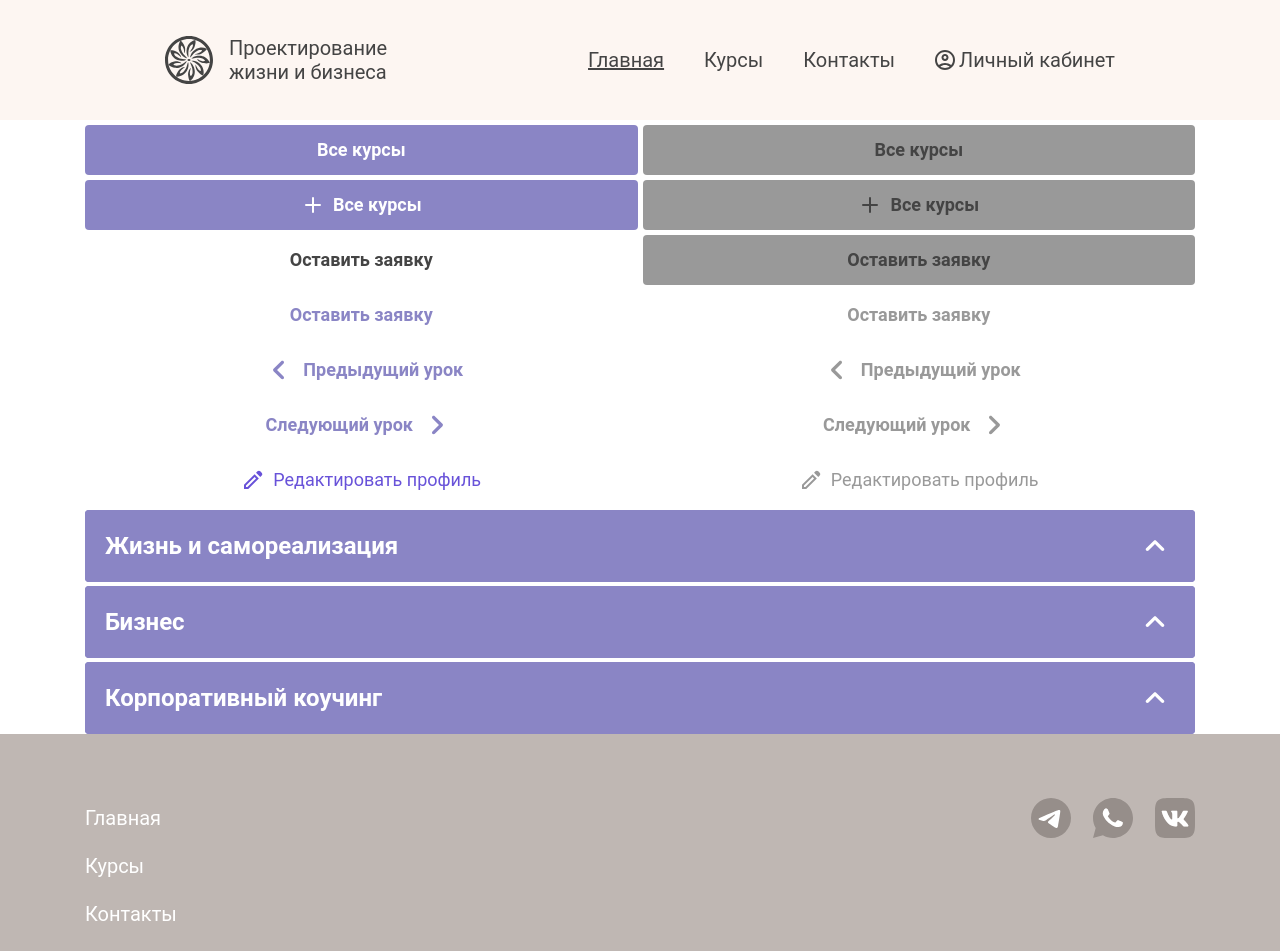
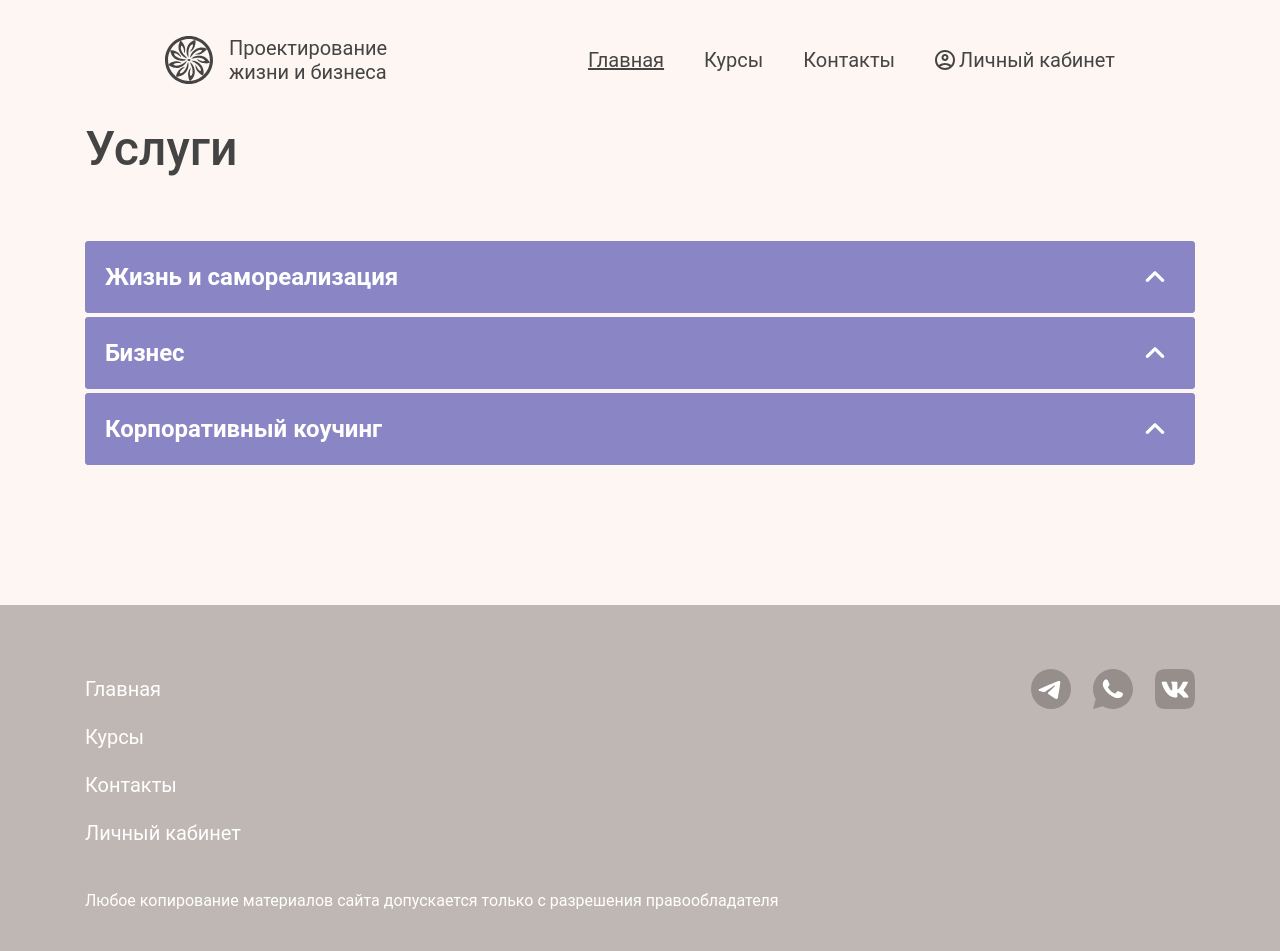
Before and after one commit to wcde-studio/ls-frontend, a Next.js app: page / in a window 1280 px wide. Shown: the top 951 px of the page. Built offline with nearby package versions, Linux system fonts and the light colour scheme.

Commit message:
edit accordion tegs

```diff
--- a/src/app/globals.css
+++ b/src/app/globals.css
@@ -39,9 +39,16 @@
  */
 
 a {
-	/*text-decoration: none;*/
 	color: inherit; /* blue colors for links too */
 	text-decoration: inherit;
+}
+
+button {
+  padding: 0;
+  border: none;
+  font: inherit;
+  color: inherit;
+  background-color: transparent;
 }
 
 ul {
@@ -54,24 +61,11 @@ li {
 }
 
 /* Remove default margin in favour of better control in authored CSS */
-body,
-h1,
-h2,
-h3,
-h4,
-p,
-figure,
-blockquote,
-dl,
-dd {
+body, h1, h2, h3, h4, p, figure, blockquote, dl, dd {
 	margin: 0;
 }
 
-/*
- *
- */
-
 body {
 	margin: 0;
-	background: #ffffff;
+	background: var(--beige-bg);
 }
--- /dev/null
+++ b/src/app/page.module.css
@@ -0,0 +1,22 @@
+.main {
+	margin: 0 auto;
+	max-width: 1110px;
+}
+
+.accordionList {
+	display: flex;
+	flex-direction: column;
+	gap: 4px;
+}
+
+.title {
+	font-family: var(--font-family);
+	font-weight: 500;
+	font-size: 48px;
+	color: var(--dark-grey);
+	padding-bottom: 64px;
+}
+.section {
+	padding-bottom: 140px;
+
+}
--- a/src/app/page.tsx
+++ b/src/app/page.tsx
@@ -1,78 +1,31 @@
 import React from 'react';
 
-//import styles from './page.module.css';
+import styles from './page.module.css';
 
 import Header from '@/components/header/header';
 import Footer from '@/components/footer/footer';
 
 import Accordion from '@/components/accordion/accordion';
-//import AccordionContent from '@/components/accordion/accordion-content';
-import AccordionWrapper from '@/components/accordion/accordion-wrapper';
 
 import { courses } from '@/lib/courses-data';
-import { TCourse } from '@/lib/definitions';
-
-import { Button } from '@/components/ui'
-
+//import { TCourse } from '@/lib/definitions';
 
 export default function Home() {
 	return (
 		<>
 			<Header />
-				<div style={{maxWidth: '1110px', margin: '0 auto', padding: '5px', display: 'grid', gridTemplateColumns: 'auto auto', gap: '5px'}}>
-					<Button type={'button_1'} size={'desctop'}>
-						Все курсы
-					</Button>
-					<Button type={'button_1'} size={'desctop'} disabled={true}>
-						Все курсы
-					</Button>
-					<Button type={'button_1_plus'} size={'desctop'}>
-						Все курсы
-					</Button>
-					<Button type={'button_1_plus'} size={'desctop'} disabled={true}>
-						Все курсы
-					</Button>
-					<Button type={'button_2'} size={'desctop'}>
-						Оставить заявку
-					</Button>
-					<Button type={'button_2'} size={'desctop'} disabled={true}>
-						Оставить заявку
-					</Button>
-					<Button type={'button_3'} size={'desctop'}>
-						Оставить заявку
-					</Button>
-					<Button type={'button_3'} size={'desctop'} disabled={true}>
-						Оставить заявку
-					</Button>
-					<Button type={'button_4'} size={'desctop'}>
-						Предыдущий урок
-					</Button>
-					<Button type={'button_4'} size={'desctop'} disabled={true}>
-						Предыдущий урок
-					</Button>
-					<Button type={'button_5'} size={'desctop'}>
-						Следующий урок
-					</Button>
-					<Button type={'button_5'} size={'desctop'} disabled={true}>
-						Следующий урок
-					</Button>
-					<Button type={'button_6'} size={'desctop'}>
-						Редактировать профиль
-					</Button>
-					<Button type={'button_6'} size={'desctop'} disabled={true}>
-						Редактировать профиль
-					</Button>
-				</div>
-
-
-
-			<AccordionWrapper>
-				{
-					courses?.map((course: TCourse)=>
-						<Accordion course={course} key={course.id} />
-					)
-				}
-			</AccordionWrapper>
+			<main className={styles.main}>
+				<section className={styles.section}>
+					<h1 className={styles.title}>Услуги</h1>
+					<ul className={styles.accordionList}>
+					{
+						courses?.map((course) =>
+							<Accordion course={course} key={course.id} />
+						)
+					}
+					</ul>
+				</section>
+			</main>
 			<Footer />
 		</>
 	);
--- a/src/components/accordion/accordion-wrapper.module.css
+++ /dev/null
@@ -1,9 +0,0 @@
-.accordionWrapper {
-	margin: 0 auto;
-	max-width: 1110px;
-}
-.accordionContainer {
-	display: flex;
-	flex-direction: column;
-	gap: 4px;
-}
--- a/src/components/accordion/accordion-wrapper.tsx
+++ /dev/null
@@ -1,18 +0,0 @@
-import React, { ReactNode, FC } from 'react';
-import styles from './accordion-wrapper.module.css';
-
-interface IAccordionWrapperProps {
-	children: ReactNode;
-}
-
-const AccordionWrapper: FC<IAccordionWrapperProps> = ({ children }) => {
-	return (
-		<div className={styles.accordionWrapper}>
-			<div className={styles.accordionContainer}>
-				{children}
-			</div>
-		</div>
-	);
-};
-
-export default AccordionWrapper;
--- a/src/components/accordion/accordion.module.css
+++ b/src/components/accordion/accordion.module.css
@@ -2,12 +2,10 @@
 	display: flex;
 	flex-direction: column;
 	width: 100%;
-}
-
-.accordionWrapper {
 	background: var(--violet);
 	border-radius: 4px;
 }
+
 
 .title {
 	display: flex;
@@ -19,10 +17,6 @@
 	padding: 16px 20px;
 }
 
-.accordionOpened .title {
-	border-radius: 4px 4px 0px 0px;
-}
-
 .titleText {
 	font-family: var(--font-family);
 	font-weight: 700;
@@ -31,22 +25,27 @@
 	color: var(--white);
 }
 
-.icon {
+.title svg {
 	display: flex;
 	justify-content: center;
 	transition-duration: 0.3s;
 	transition-property: transform;
 }
 
-.accordionOpened .icon {
+.accordionOpened svg {
 	transform: rotate(180deg);
 }
 
-.accordion .contentWrapper {
+.contentWrapper {
 	max-height: 0;
 	overflow: hidden;
 	transition-duration: 0.3s;
 	transition-property: max-height;
+
+	border-radius: 0px 0px 4px 4px;
+	background: var(--violet);
+
+	padding: 0px 20px 0px 20px;
 }
 
 .accordionOpened .contentWrapper {
@@ -54,6 +53,8 @@
 }
 
 .subtitle {
+	padding-top: 20px;
+
 	font-family: var(--font-family);
 	font-weight: 700;
 	font-size: 20px;
@@ -61,11 +62,6 @@
 	color: var(--white);
 }
 
-.content {
-	border-radius: 0px 0px 4px 4px;
-	padding: 20px 20px 20px 20px;
-	background: var(--violet);
-}
 
 .descriptionList {
 	padding: 40px 0px 0px 25px;
@@ -85,9 +81,10 @@
 	color: var(--white);
 }
 
-.applicationLinkWrapper {
+.buttonWrapper {
+	max-width: 280px;
 	padding-top: 24px;
-	max-width: 280px;
+	padding-bottom: 20px;
 }
 
 .note {
--- a/src/components/accordion/accordion.tsx
+++ b/src/components/accordion/accordion.tsx
@@ -4,13 +4,32 @@ import React, { useState } from 'react';
 import styles from './accordion.module.css';
 import clsx from 'clsx';
 
-import Link from 'next/link';
+//import Link from 'next/link';
 
 import { UpChevronIcon } from '@/components/ui';
-import { TCourse } from '@/lib/definitions';
+//import { TCourse } from '@/lib/definitions';
 import { Button } from '@/components/ui'
+import Services from '@/components/services/services'
 
-import Services from '@/components/services/services'
+type TProperty ={
+	id: number,
+	text: string
+};
+
+type TPriceOfServices = {
+	id: number,
+	price: string,
+	properties: Array<TProperty>,
+};
+
+type TCourse = {
+	id: number,
+	title: string,
+	subtitle: string,
+	properties: Array<TProperty>,
+	services?: Array<TPriceOfServices> | null,
+	note: string | null,
+};
 
 
 interface IAccordionProps {
@@ -18,27 +37,20 @@ interface IAccordionProps {
 }
 
 const Accordion = (props: IAccordionProps) => {
-
 	const { course } = props;
 	const [isActive, setIsActive] = useState(false);
-
 	const accordion = clsx(
 		styles.accordion,
 		{[styles.accordionOpened]: isActive}
 	);
-
 	return (
-		<div className={accordion}>
-			<div className={styles.accordionWrapper}>
-				<div className={styles.title} onClick={() => setIsActive(!isActive)}>
-					<p className={styles.titleText}>
-						{course?.title}
-					</p>
-				<div className={styles.icon}><UpChevronIcon/></div>
-			</div>
-			<div className={styles.contentWrapper}>
-				<div className={styles.content}>
-					<p className={styles.subtitle}>{course?.subtitle}</p>
+		<li className={accordion}>
+			<button className={styles.title} onClick={() => setIsActive(!isActive)}>
+				<h2 className={styles.titleText}>{course?.title}</h2>
+				<UpChevronIcon/>
+			</button>
+			<section className={styles.contentWrapper}>
+				<h3 className={styles.subtitle}>{course?.subtitle}</h3>
 				<ul className={styles.descriptionList}>
 					{
 						course?.properties?.map((property) =>
@@ -54,17 +66,16 @@ const accordion = clsx(
 							<div className={styles.note}>{course.note}</div>
 						 : null
 					}
-					<div className={styles.applicationLinkWrapper}>
-						<Link href={'/'}>
-							<Button type={'button_2'} size={'desctop'}>
-								Оставить заявку
-							</Button>
-						</Link>
+				<div className={styles.buttonWrapper}>
+					<Button
+						type={'button_2'}
+						size={'desctop'}
+						onClick={()=>{}}
+						title={'Оставить заявку'}
+					/>
 				</div>
-				</div>
-			</div>
-		</div>
-		</div>
+			</section>
+		</li>
 	);
 };
 
--- a/src/components/ui/button/button.tsx
+++ b/src/components/ui/button/button.tsx
@@ -4,16 +4,16 @@ import styles from './button.module.css';
 
 import { PlusIcon, PreviousIcon, NextIcon, EditIcon } from '@/components/ui';
 
-interface IProps
-	extends React.PropsWithChildren {
+interface IProps {
 	type?: 'button_1' | 'button_1_plus' | 'button_2' | 'button_3' | 'button_4' | 'button_5' | 'button_6';
-	size? : 'desctop' | 'pad' | 'mobile'
+	size? : 'desctop' | 'pad' | 'mobile';
+	title: string;
 	onClick?: () => void;
 	disabled?: boolean;
 }
 
 const Button = (props: IProps) => {
-	const {children, type='button_1', size = 'desctop', onClick, disabled=false} = props;
+	const {type='button_1', size = 'desctop', title, onClick, disabled=false} = props;
 
 	const classNameButton = clsx(
 		styles.button,
@@ -40,7 +40,7 @@ const Button = (props: IProps) => {
 					{buttonIcons[type]?.left}
 				</div>
 				<div className={styles.title}>
-					{children}
+					{title}
 				</div>
 				<div className={styles.right_icon}>
 					{buttonIcons[type]?.right}
```
Also changed, not shown: src/components/services/services.tsx (+12 -1 lines), src/lib/courses-data.ts (+4 -4 lines), src/lib/definitions.ts (deleted, +0 -20 lines). Lines whose indentation alone changed are shown as unchanged.
